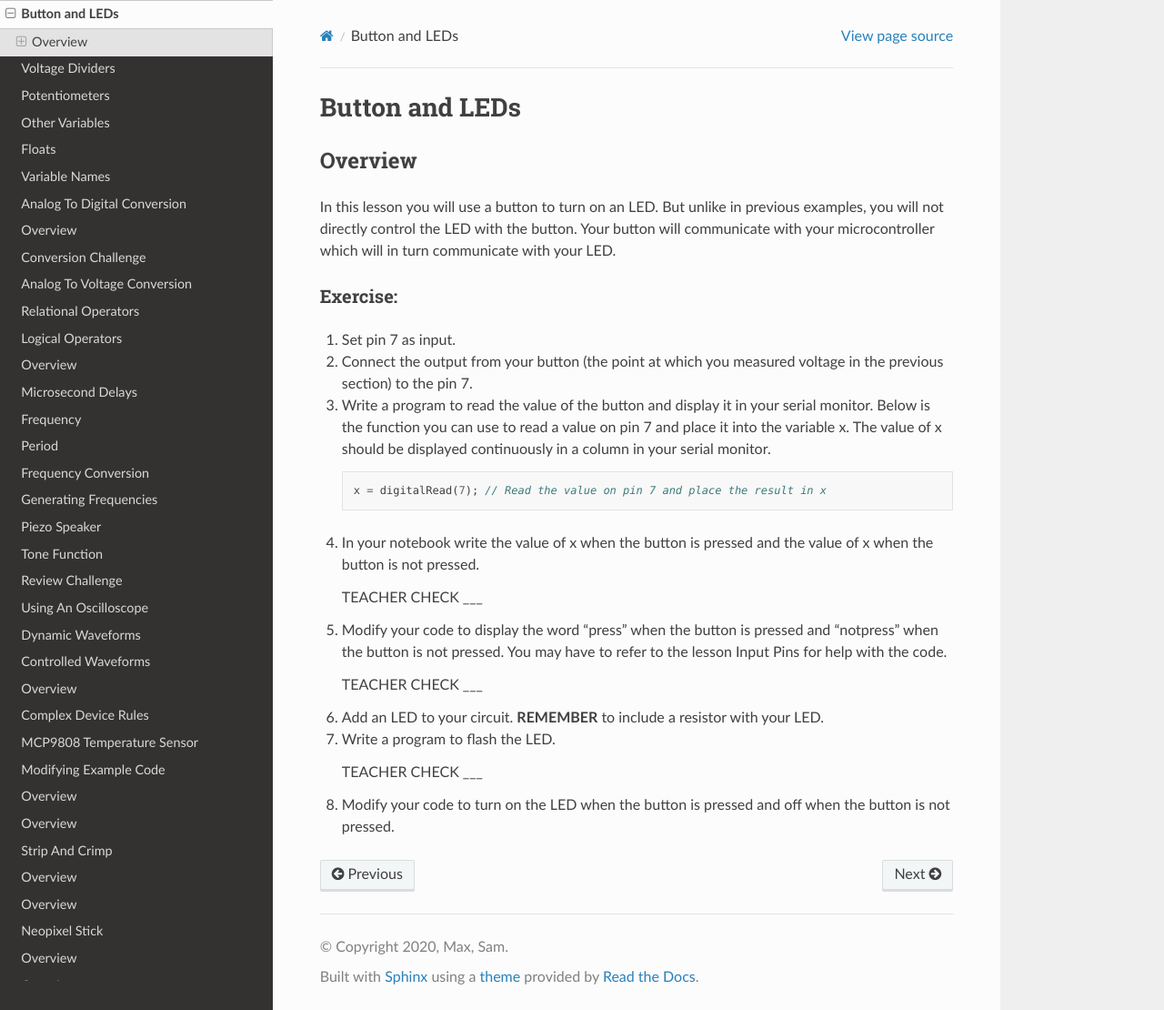
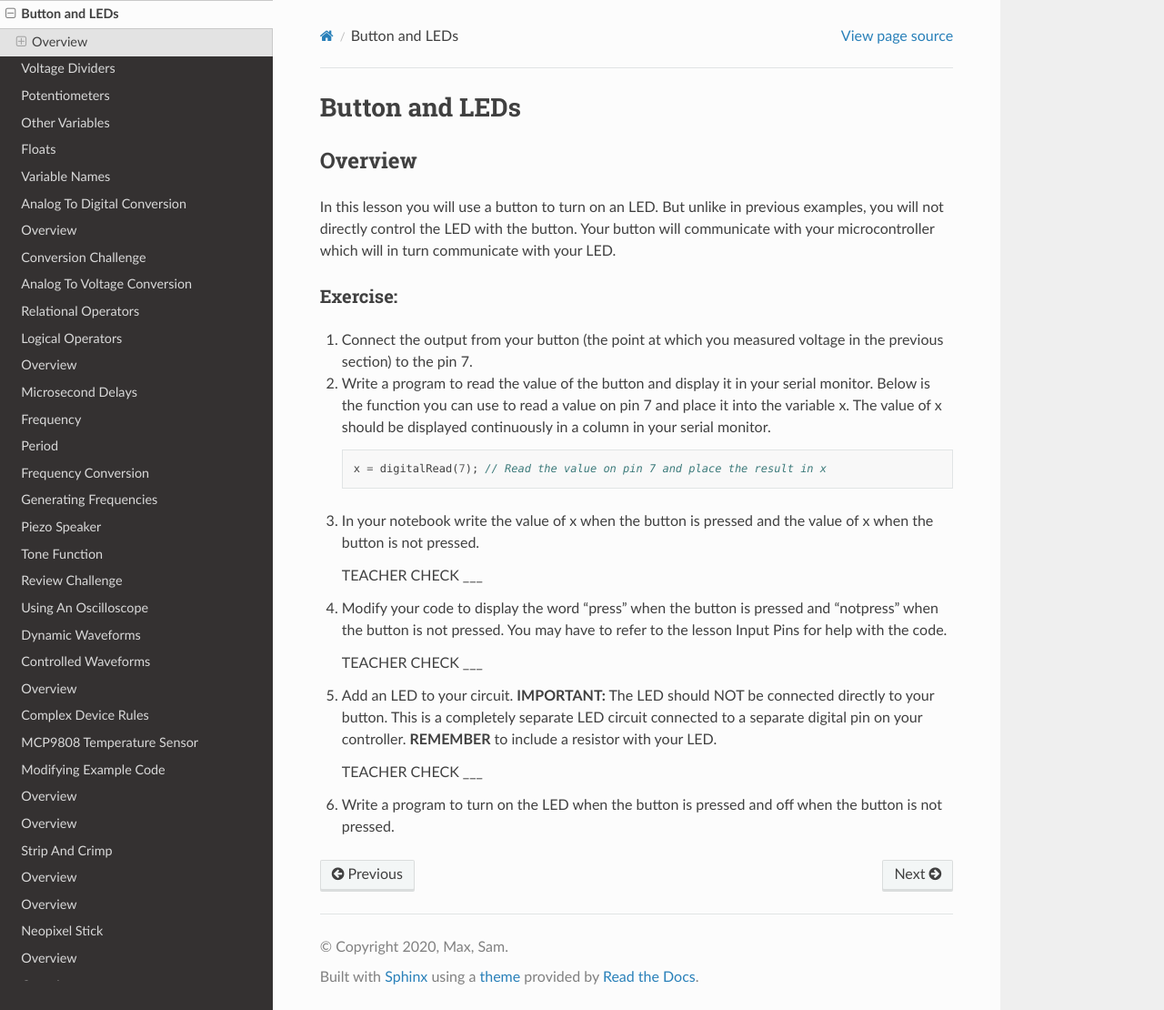
Before and after one commit to maxtkc/mvths-wiki, a Sphinx documentation site: the page built from docs/019aa-buttonLED.rst, in a window 1280 px wide and 1110 px high. Shown: the whole window at 91% size. Built offline with Sphinx 7.4.7 and the Read the Docs theme 2.0.0, drawn with Linux system fonts in a browser that asks for light colours; pages that are not in the unit, such as notebooks, are missing from menus.

Commit message:
Update 019aa-buttonLED.rst

```diff
--- a/docs/019aa-buttonLED.rst
+++ b/docs/019aa-buttonLED.rst
@@ -6,10 +6,10 @@ Overview
 
 In this lesson you will use a button to turn on an LED. But unlike in previous examples, you will not directly control the LED with the button. Your button will communicate with your microcontroller which will in turn communicate with your LED.
 
+
+
 Exercise:
 ~~~~~~~~~
-
-#. Set pin 7 as input.
 
 #. Connect the output from your button (the point at which you measured voltage in the previous section) to the pin 7.
 
@@ -27,10 +27,8 @@ Exercise:
 
    TEACHER CHECK ___
 
-#. Add an LED to your circuit. **REMEMBER** to include a resistor with your LED.
-
-#. Write a program to flash the LED.
+#. Add an LED to your circuit. **IMPORTANT:** The LED should NOT be connected directly to your button. This is a completely separate LED circuit connected to a separate digital pin on your controller. **REMEMBER** to include a resistor with your LED.
 
    TEACHER CHECK ___
 
-#. Modify your code to turn on the LED when the button is pressed and off when the button is not pressed.
+#. Write a program to turn on the LED when the button is pressed and off when the button is not pressed.
```
